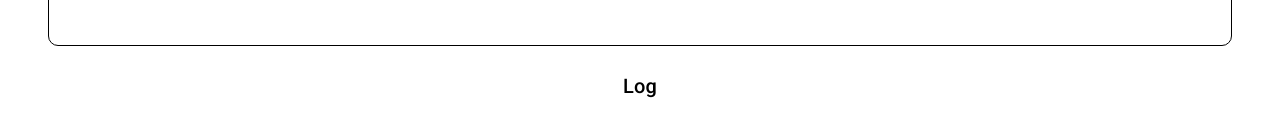
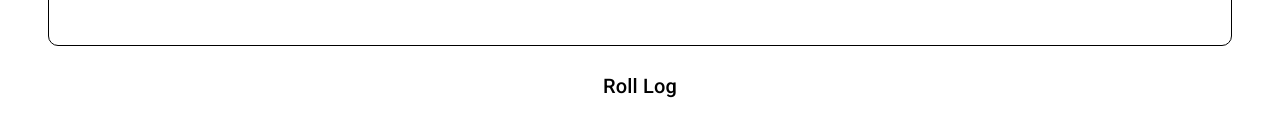
Before and after one commit to djoodi/duck-duck-dice, a React (Vite) app: page / in a window 1280 px wide. Shown: the part 494-630 px from the top of the page. Built offline with nearby package versions, Linux system fonts and the light colour scheme.

Commit message:
Update RollLog.tsx

```diff
--- a/src/components/RollLog.tsx
+++ b/src/components/RollLog.tsx
@@ -15,7 +15,7 @@ const RollLog = ({ rolls }: Props) => {
       mx={3}
     >
       <Typography variant="h6" textAlign="center" mb={3}>
-        Log
+        Roll Log
       </Typography>
       <Stack direction="column-reverse">
         {rolls.map((x) => {
```
